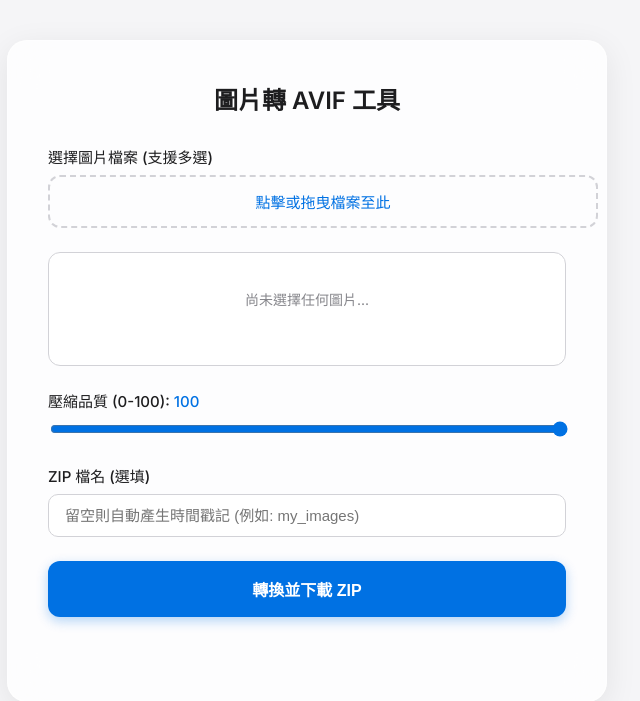
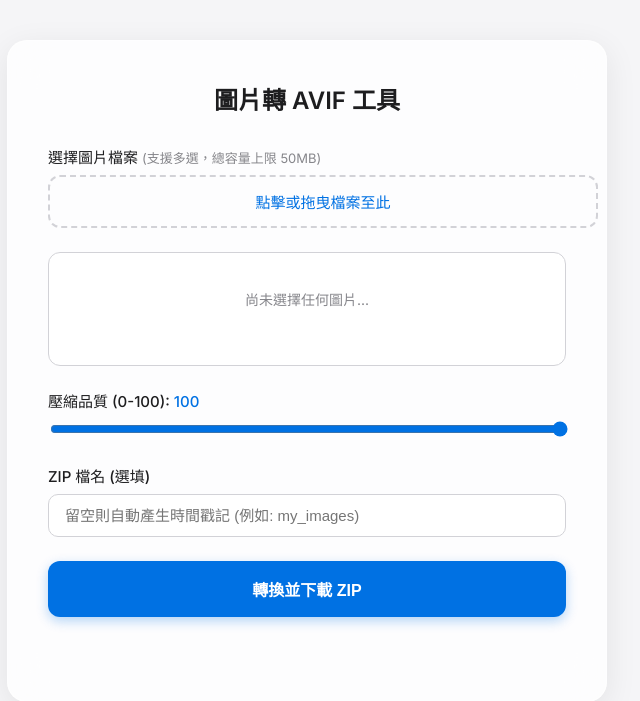
Before and after one commit to princend/avif-converter, a Flask app: page / in a window 1280 px wide. Shown: the top 701 px of the page, without its empty margins (333-973 px from the left). Run offline with Flask 2, Linux system fonts and the light colour scheme.

Commit message:
Add 50MB file size limit notice to UI

```diff
--- a/templates/index.html
+++ b/templates/index.html
@@ -238,7 +238,7 @@
         <h1>圖片轉 AVIF 工具</h1>
 
         <div class="form-group">
-            <label>選擇圖片檔案 (支援多選)</label>
+            <label>選擇圖片檔案 <span style="color: var(--text-secondary); font-size: 13px; font-weight: normal;">(支援多選，總容量上限 50MB)</span></label>
             <label for="fileInput" class="file-upload-btn" id="dropZone">
                 點擊或拖曳檔案至此
             </label>
```
